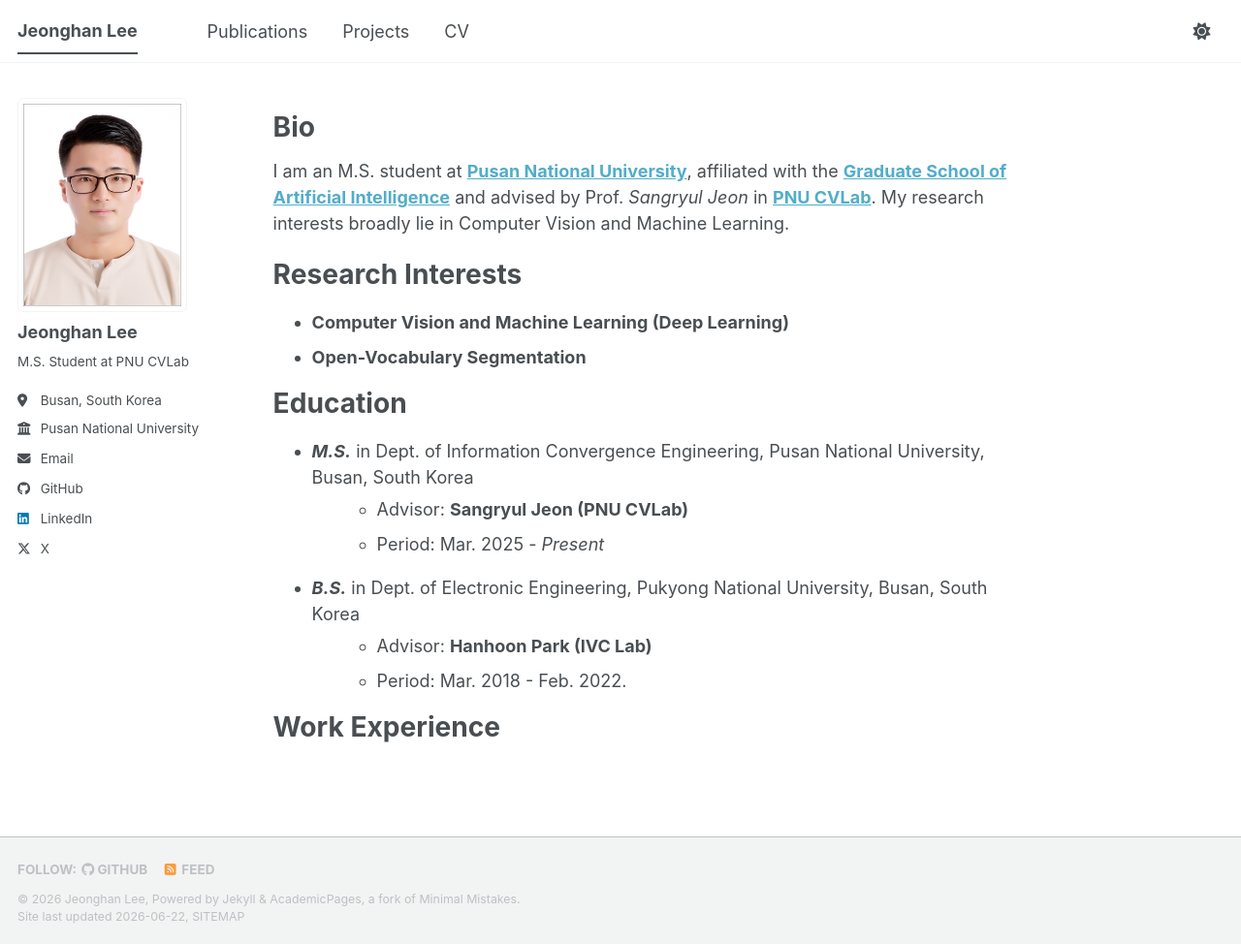
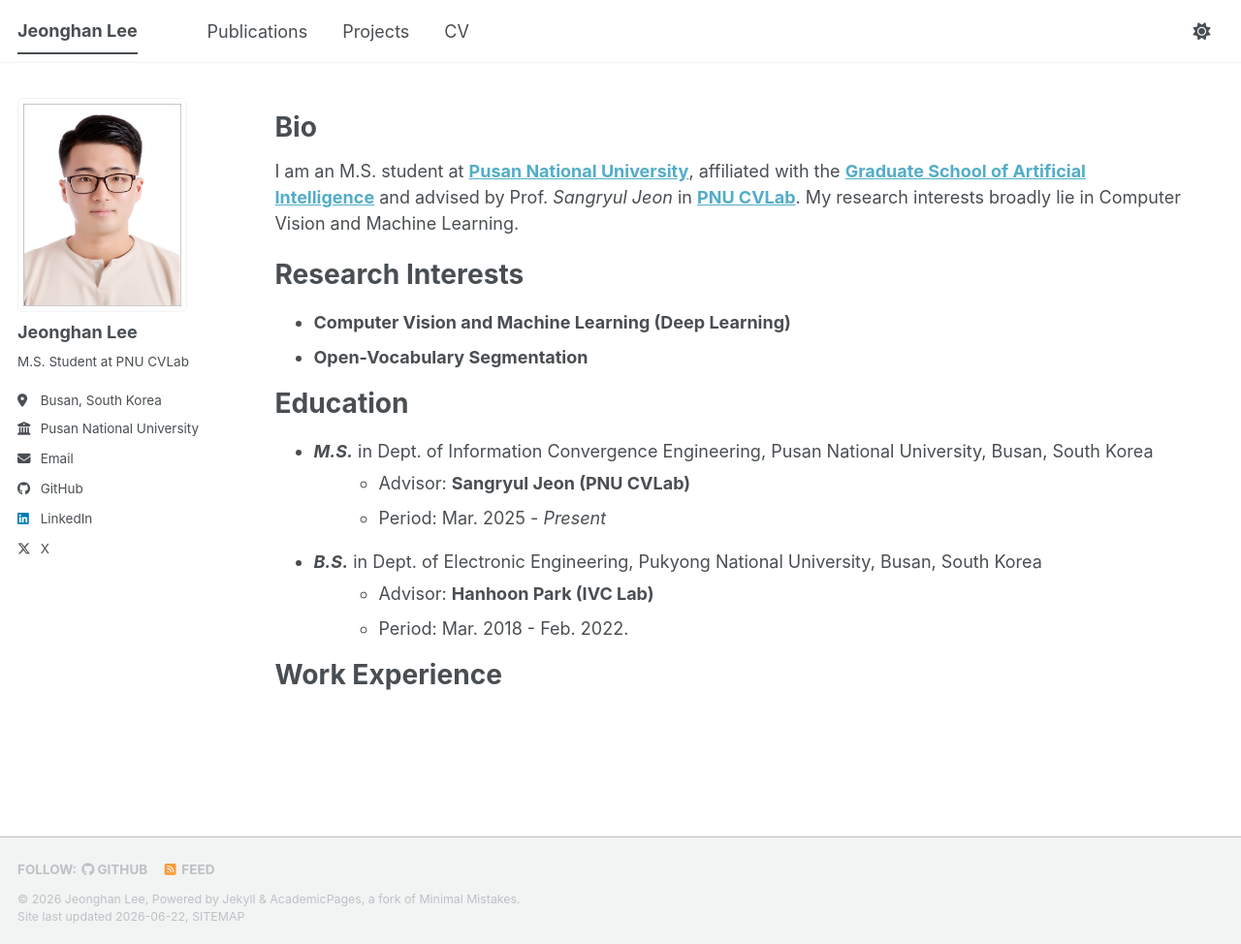
Before and after one commit to jhan-lee/jhan-lee.github.io, a Jekyll site: the page built from _pages/about.md, in a window 1280 px wide and 974 px high. Shown: the whole window at 97% size. Built offline with Jekyll 4.4.1, drawn with Linux system fonts in a browser that asks for light colours; a script bundle is joined from its source files by our own code; library files that are not in the unit come from our copies.

Commit message:
edit layout

```diff
--- a/_sass/layout/_page.scss
+++ b/_sass/layout/_page.scss
@@ -11,6 +11,10 @@
   animation: intro 0.3s both;
   animation-delay: 0.35s;
 
+  @include breakpoint($large) {
+    padding-right: 0.5em;
+  }
+
   @include breakpoint($x-large) {
     max-width: $x-large;
   }
@@ -20,7 +24,7 @@
   @include breakpoint($large) {
     @include span(10 of 12 last);
     @include prefix(0.5 of 12);
-    @include suffix(2 of 12);
+    @include suffix(0.5 of 12);
   }
 
   .page__inner-wrap {
```
